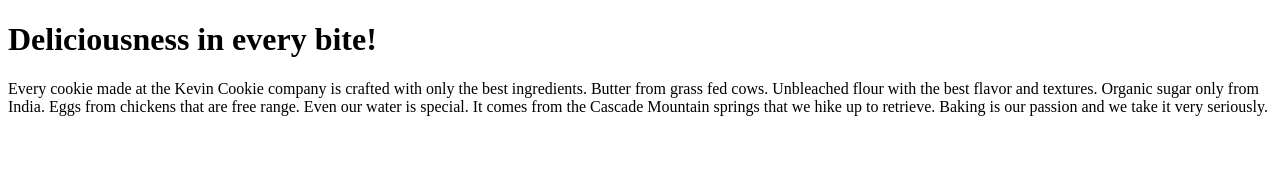
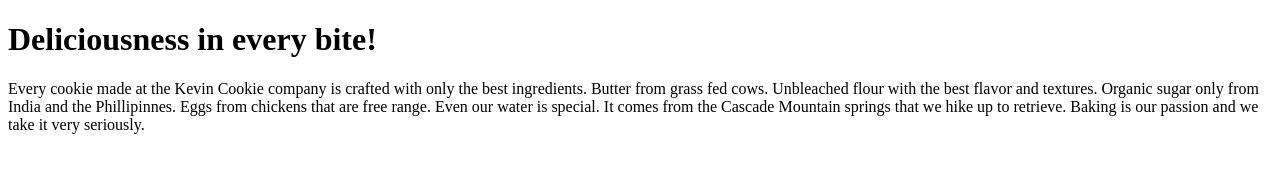
Before and after one commit to mizijon/MiziWorkSpace, a plain HTML site: page index.htm in a window 1280 px wide. Drawn offline with Linux system fonts and the light colour scheme.

Commit message:
Update index.htm

```diff
--- a/index.htm
+++ b/index.htm
@@ -3,7 +3,7 @@
 <body>
 
 <h1>Deliciousness in every bite!</h1>
-<p>Every cookie made at the Kevin Cookie company is crafted with only the best ingredients. Butter from grass fed cows. Unbleached flour with the best flavor and textures. Organic sugar only from India. Eggs from chickens that are free range. Even our water is special. It comes from the Cascade Mountain springs that we hike up to retrieve. Baking is our passion and we take it very seriously.</p>
+<p>Every cookie made at the Kevin Cookie company is crafted with only the best ingredients. Butter from grass fed cows. Unbleached flour with the best flavor and textures. Organic sugar only from India and the Phillipinnes. Eggs from chickens that are free range. Even our water is special. It comes from the Cascade Mountain springs that we hike up to retrieve. Baking is our passion and we take it very seriously.</p>
 
 </body>
 </html>
```
